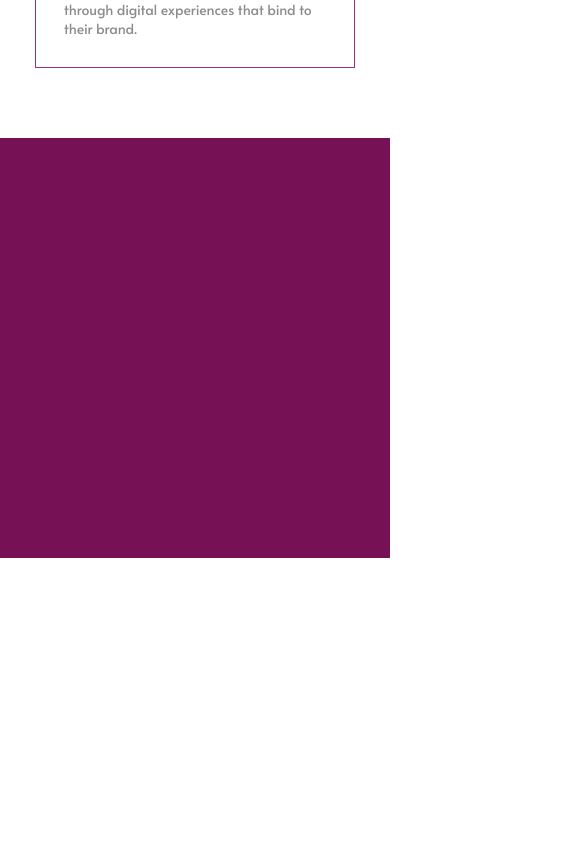
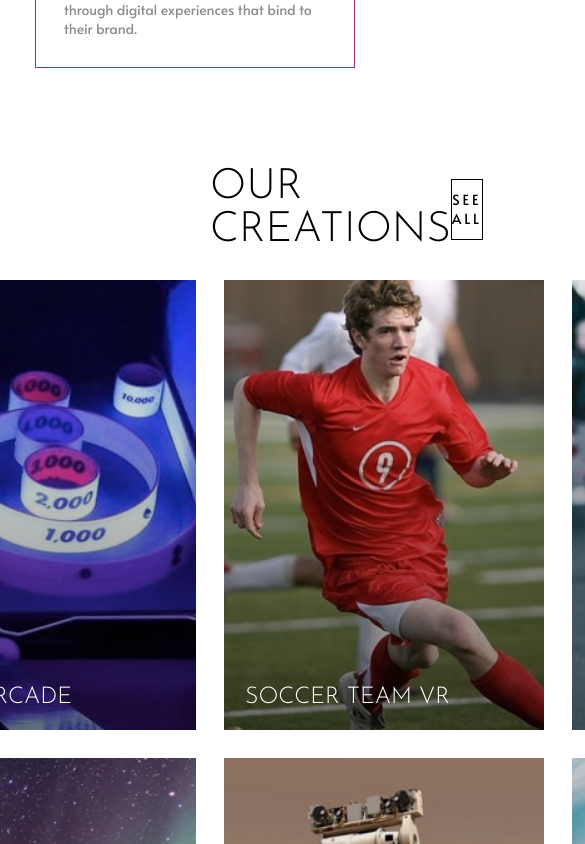
Before and after one commit to TiagoDiass/loopstudios-landing-page, a Next.js app: page / in a window 390 px wide. Shown: the part 1420-2264 px from the top of the page, 585 px wide, since content can reach past the window. Before the commit the page ends 1978 px from the top, so only its background shows below. Built offline with nearby package versions, Linux system fonts and the light colour scheme.

Commit message:
feat: add our creations section, no responsive styles yey

```diff
--- a/src/components/Header/Header.styles.ts
+++ b/src/components/Header/Header.styles.ts
@@ -2,7 +2,7 @@ import styled from 'styled-components';
 
 export const HeaderContainer = styled.header`
   height: 6rem;
-  padding: 2rem 10rem;
+  padding: 2rem 15rem;
   display: flex;
   justify-content: space-between;
   align-items: center;
--- /dev/null
+++ b/src/content/creations.ts
@@ -0,0 +1,34 @@
+export default [
+  {
+    name: 'Deep Earth',
+    imageName: 'image-deep-earth.jpg',
+  },
+  {
+    name: 'Night Arcade',
+    imageName: 'image-night-arcade.jpg',
+  },
+  {
+    name: 'Soccer team VR',
+    imageName: 'image-soccer-team.jpg',
+  },
+  {
+    name: 'The Grid',
+    imageName: 'image-grid.jpg',
+  },
+  {
+    name: 'From up above VR',
+    imageName: 'image-from-above.jpg',
+  },
+  {
+    name: 'Pocket Borealis',
+    imageName: 'image-pocket-borealis.jpg',
+  },
+  {
+    name: 'The curiosity',
+    imageName: 'image-curiosity.jpg',
+  },
+  {
+    name: 'Make it fisheye',
+    imageName: 'image-fisheye.jpg',
+  },
+];
--- a/src/pages/index.tsx
+++ b/src/pages/index.tsx
@@ -1,4 +1,5 @@
 import Head from 'next/head';
+import creations from '../content/creations';
 import Header from '../components/Header/Header';
 import * as S from '../styles/pages/home.styles';
 
@@ -33,7 +34,28 @@ export default function Home() {
             </article>
           </div>
         </S.SecondarySection>
-        <div style={{ height: '30rem', background: '#715' }}></div>
+
+        <S.CreationsSection>
+          <div className='content'>
+            <div className='header'>
+              <h3>Our Creations</h3>
+
+              <button>See all</button>
+            </div>
+
+            <div className='blocksWrapper'>
+              {creations.map((creation) => (
+                <S.CreationItem
+                  imageUrl={`/images/desktop/${creation.imageName}`}
+                >
+                  <h5>{creation.name}</h5>
+                </S.CreationItem>
+              ))}
+            </div>
+          </div>
+        </S.CreationsSection>
+
+        <div style={{ height: '25rem', background: 'tomato' }}></div>
       </S.MainContainer>
     </>
   );
--- a/src/styles/pages/home.styles.ts
+++ b/src/styles/pages/home.styles.ts
@@ -18,7 +18,7 @@ export const HeroBanner = styled.section`
     max-width: 600px;
     padding: 2rem 4rem 2rem 2rem;
     border: 1px solid var(--white);
-    margin: auto 10rem;
+    margin: auto 15rem;
     color: var(--white);
     font-size: 4.5rem;
   }
@@ -42,7 +42,7 @@ export const HeroBanner = styled.section`
 export const SecondarySection = styled.section`
   /* background-color: #eee; */
   min-height: 80vh;
-  padding: 6rem 10rem;
+  padding: 6rem 15rem;
   display: flex;
   align-items: center;
   justify-content: center;
@@ -126,3 +126,103 @@ export const SecondarySection = styled.section`
     padding: 5rem 2.5rem;
   }
 `;
+
+export const CreationsSection = styled.section`
+  display: flex;
+  align-items: center;
+  justify-content: center;
+  padding: 2rem 15rem;
+
+  .content {
+    /* background-color: #eee; */
+    display: flex;
+    flex-direction: column;
+    width: 100%;
+
+    div.header {
+      display: flex;
+      justify-content: space-between;
+      align-items: center;
+
+      h3 {
+        font-size: 3rem;
+        text-transform: uppercase;
+      }
+
+      button {
+        font-family: 'Alata';
+        letter-spacing: 3px;
+        font-weight: 300;
+        font-size: 1rem;
+        text-transform: uppercase;
+
+        width: 10rem;
+        padding: 0.75rem 0;
+        background-color: transparent;
+        border: 1px solid var(--black);
+
+        transition: all 0.2s ease;
+
+        &:hover {
+          cursor: pointer;
+          background-color: var(--black);
+          color: var(--white);
+        }
+      }
+    }
+
+    div.blocksWrapper {
+      /* background-color: #ccc; */
+      margin-top: 2rem;
+
+      display: grid;
+      grid-template-columns: repeat(4, 320px);
+      grid-gap: 2rem;
+      justify-content: center;
+    }
+  }
+`;
+
+export const CreationItem = styled.article<{ imageUrl: string }>`
+  width: 100%;
+  height: 450px;
+
+  background: linear-gradient(to bottom, rgba(0, 0, 0, 0), rgba(0, 0, 0, 0.5)),
+    url('${({ imageUrl }) => imageUrl}');
+  background-repeat: no-repeat;
+  background-size: cover;
+
+  display: flex;
+  align-items: flex-end;
+  padding: 1.5rem;
+
+  cursor: pointer;
+
+  h5 {
+    color: var(--white);
+    font-size: 1.65rem;
+    text-transform: uppercase;
+  }
+
+  transition: all 0.2s ease;
+
+  &:hover {
+    transform: translateY(-8px);
+
+    position: relative;
+
+    ::before {
+      position: absolute;
+      top: 0;
+      left: 0;
+      height: 100%;
+      width: 100%;
+      content: '';
+      background: linear-gradient(
+        to bottom,
+        rgba(0, 0, 0, 0),
+        rgba(255, 255, 255, 0.4)
+      );
+    }
+  }
+`;
```
